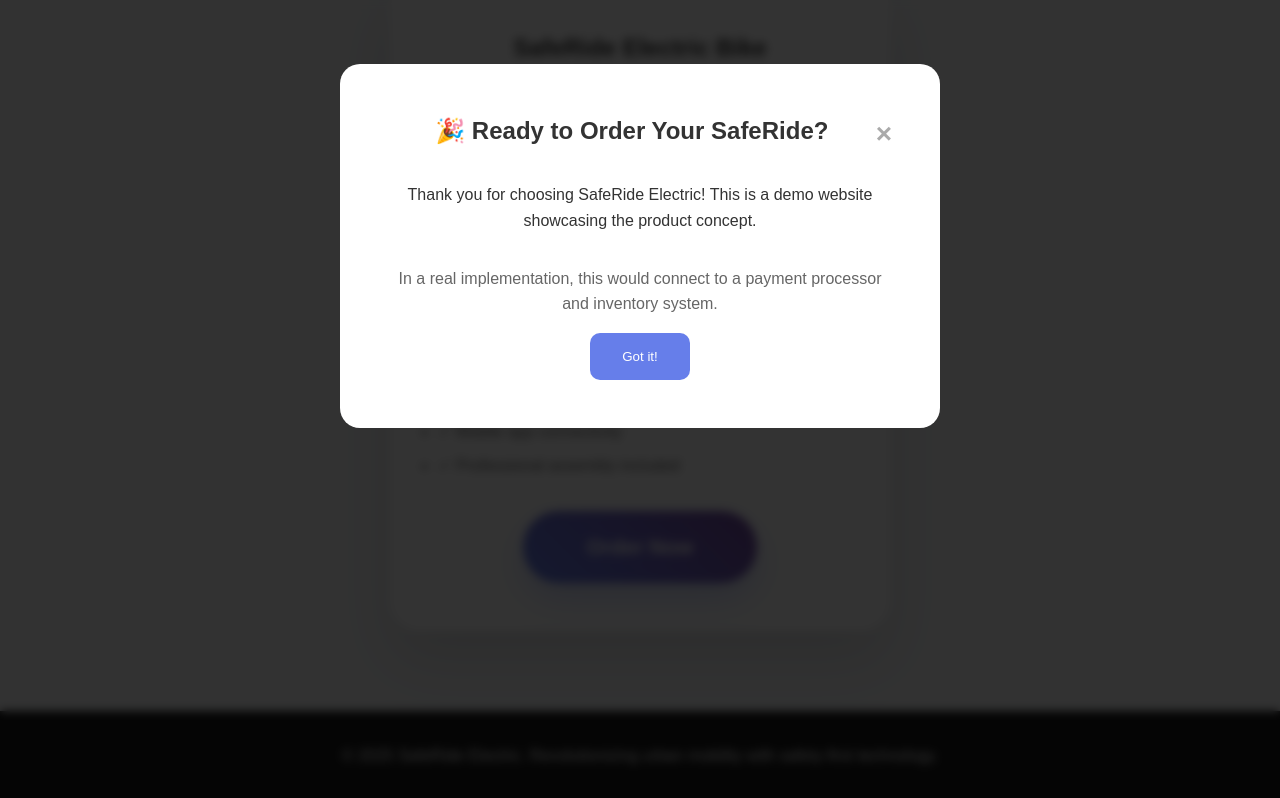
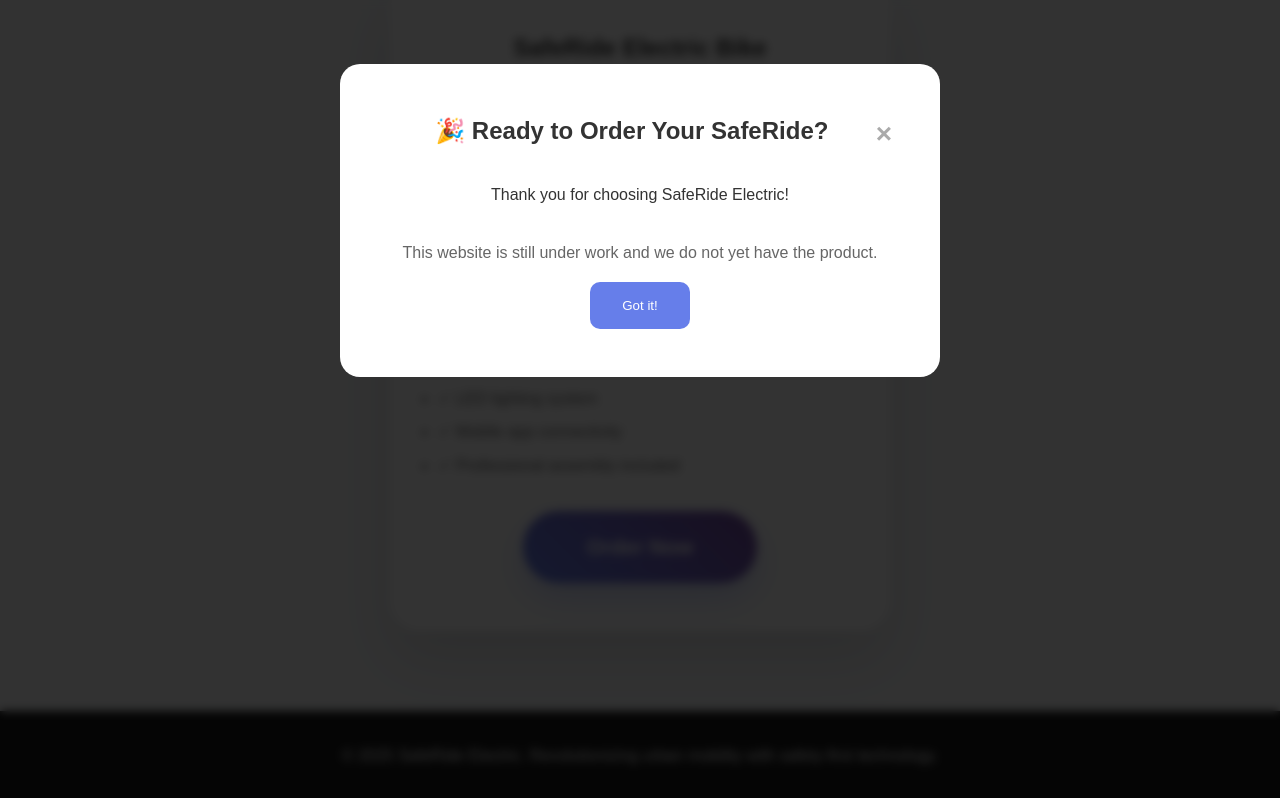
Before and after one commit to marcoroscioli/safebike, a plain HTML site: page index.html in a window 1280 px wide. Both pictures are taken after a click on the button "Order Now". Shown: the part 3231-4029 px from the top of the page. Drawn offline with Linux system fonts and the light colour scheme.

Commit message:
Update index.html

```diff
--- a/index.html
+++ b/index.html
@@ -440,8 +440,8 @@
         <div class="modal-content">
             <span class="close" onclick="closeModal()">&times;</span>
             <h2>🎉 Ready to Order Your SafeRide?</h2>
-            <p style="margin: 2rem 0;">Thank you for choosing SafeRide Electric! This is a demo website showcasing the product concept.</p>
-            <p style="color: #666;">In a real implementation, this would connect to a payment processor and inventory system.</p>
+            <p style="margin: 2rem 0;">Thank you for choosing SafeRide Electric!</p>
+            <p style="color: #666;">This website is still under work and we do not yet have the product.</p>
             <button style="background: #667eea; color: white; border: none; padding: 1rem 2rem; border-radius: 10px; margin-top: 1rem; cursor: pointer;" onclick="closeModal()">Got it!</button>
         </div>
     </div>
```
